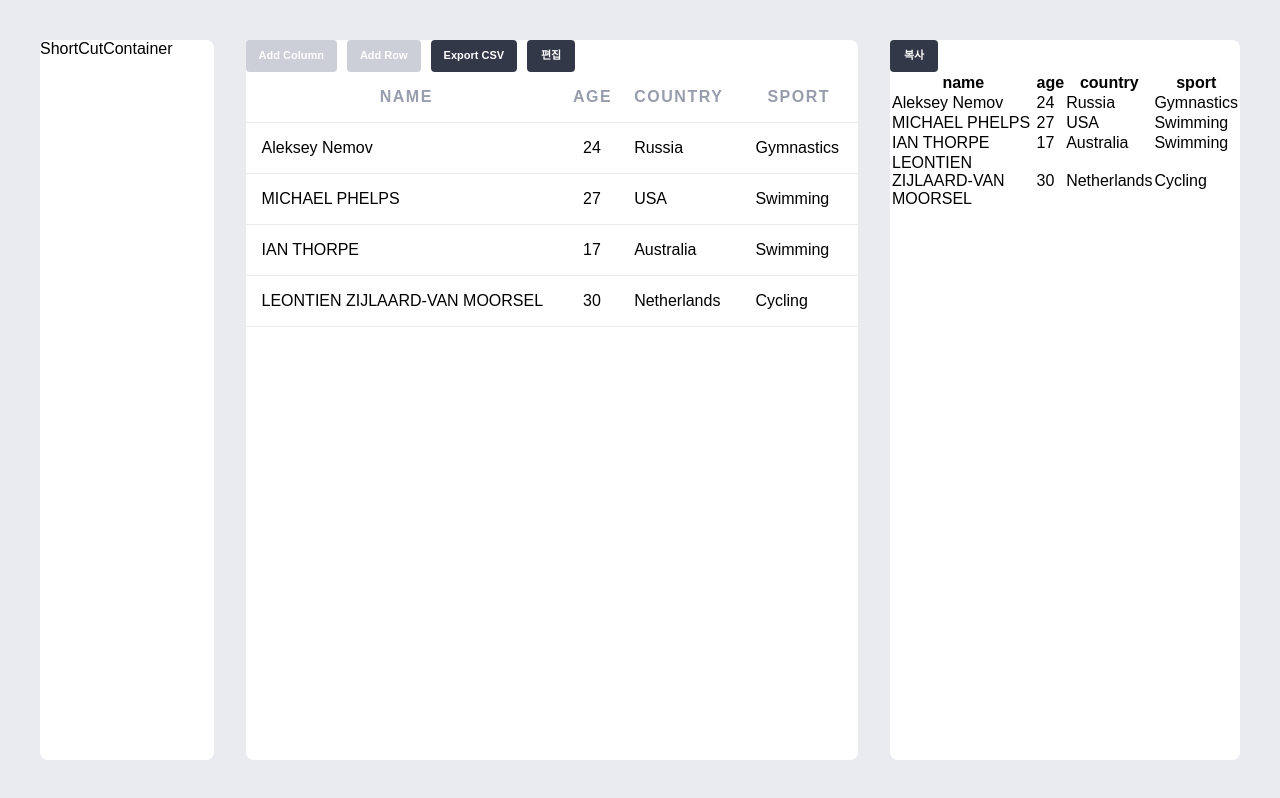
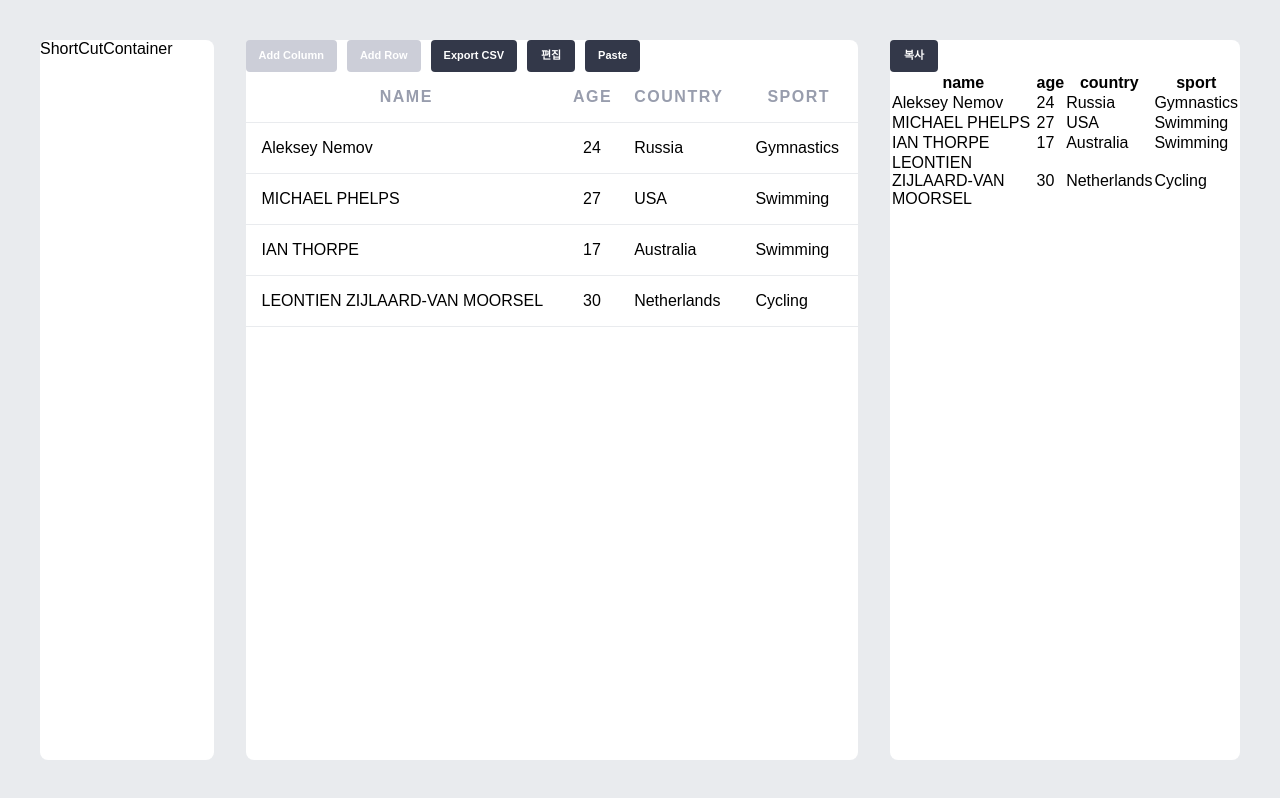
Before and after one commit to jyangca/markdown-table, a Next.js app: page / in a window 1280 px wide. Built offline with nearby package versions, Linux system fonts and the light colour scheme.

Commit message:
FEAT: Add paste mode to TableForm component for easier data input

```diff
--- a/src/components/TableForm/TableForm.tsx
+++ b/src/components/TableForm/TableForm.tsx
@@ -1,7 +1,7 @@
 import React, { memo, useEffect, useRef, useState } from 'react';
 import { StyledTr, Table, TableAreaContainer } from './TableForm.style';
 import { generateKey, toClassName, initialData, copySelected, getPasteText } from '@/utils/common';
-import { Button, Cell, HeaderCell } from '@/components';
+import { Button, Cell, HeaderCell, PasteForm } from '@/components';
 import { ForceUpdateType } from '@/hooks/useForceUpdate';
 import { tableCellSelection, tableExportCsv } from '@/utils/table';
 import { TableCellSelectionReturnType } from '@/utils/table/tableCellSelection';
@@ -24,6 +24,7 @@ const TableForm = ({ updateMarkdown }: TableFormProps) => {
   const [cols, setCols] = useState<ColsType>(initialCols);
   const [rows, setRows] = useState<RowsType>(initialRows);
   const [editMode, setEditMode] = useState<boolean>(false);
+  const [pasteMode, setPasteMode] = useState<boolean>(false);
   const [tableApi, setTableApi] = useState<TableApiType>();
 
   useEffect(() => {
@@ -32,11 +33,8 @@ const TableForm = ({ updateMarkdown }: TableFormProps) => {
 
     setTableApi({ clearSelection, toCSVFormat, downloadBlob });
 
-    document.addEventListener('keydown', (e) => {
-      copySelected(e);
-      getPasteText(e);
-    });
-  }, [editMode]);
+    document.addEventListener('keydown', copySelected);
+  }, [editMode, pasteMode]);
 
   const handleAddColumn = () => {
     const newCols = [...cols, `column${cols.length + 1}`];
@@ -74,6 +72,14 @@ const TableForm = ({ updateMarkdown }: TableFormProps) => {
     updateMarkdown();
   };
 
+  const handleChangePasteMode = () => {
+    if (tableApi) {
+      tableApi.clearSelection();
+    }
+    removeEmptyRow();
+    setPasteMode((prev) => !prev);
+  };
+
   return (
     <TableAreaContainer>
       <div style={{ display: 'flex', columnGap: '10px' }}>
@@ -87,7 +93,11 @@ const TableForm = ({ updateMarkdown }: TableFormProps) => {
           Export CSV
         </Button>
         <Button onClick={handleChangeEditMode}>{editMode ? '보기' : '편집'}</Button>
+        <Button onClick={handleChangePasteMode}>{pasteMode ? 'Done' : 'Paste'}</Button>
       </div>
+      {pasteMode ? (
+        <PasteForm />
+      ) : (
         <Table id="table" ref={tableRef} className={toClassName(['table', editMode ? 'table-mode-edit' : 'table-mode-read'])}>
           <thead>
             <tr>
@@ -117,6 +127,7 @@ const TableForm = ({ updateMarkdown }: TableFormProps) => {
             ))}
           </tbody>
         </Table>
+      )}
     </TableAreaContainer>
   );
 };
```
Lines whose indentation alone changed are shown as unchanged.
